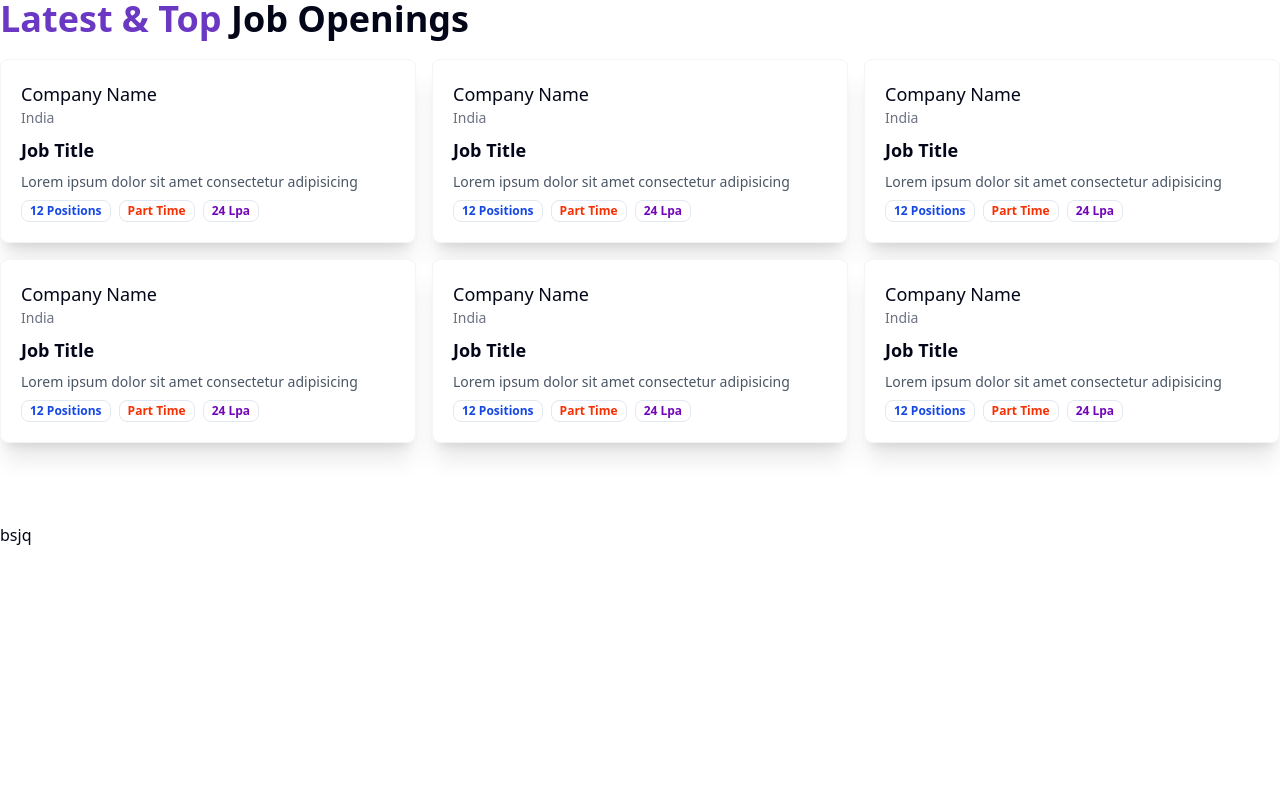
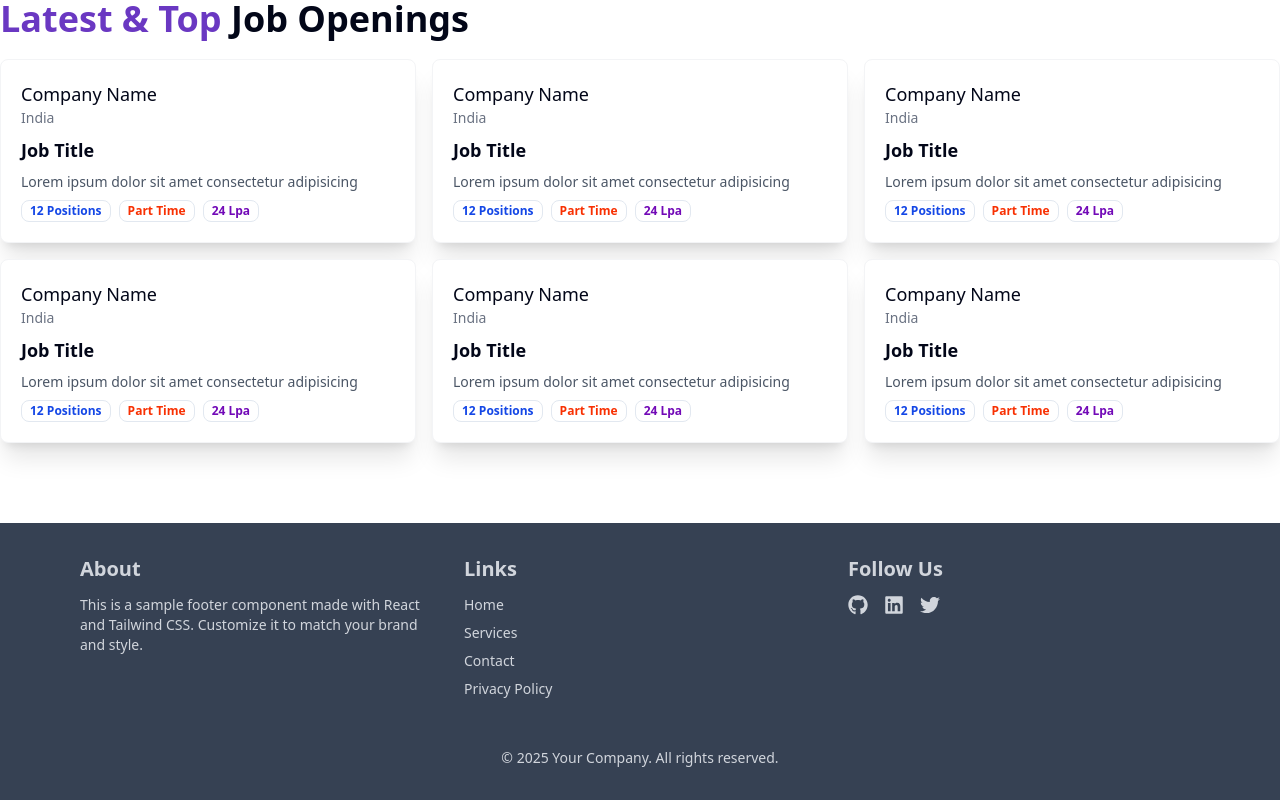
Before and after one commit to aman-singh78/jobPortal-frontend, a React (Vite) app: page / in a window 1280 px wide. Shown: the part 559-1359 px from the top of the page. Before the commit the page ends 1106 px from the top, so only its background shows below. Built offline with nearby package versions, Linux system fonts and the light colour scheme.

Commit message:
implemented footer

```diff
--- a/package.json
+++ b/package.json
@@ -25,6 +25,7 @@
     "next-themes": "^0.4.6",
     "react": "^19.1.0",
     "react-dom": "^19.1.0",
+    "react-icons": "^5.5.0",
     "react-redux": "^9.2.0",
     "react-router-dom": "^7.7.1",
     "sonner": "^2.0.6",
--- a/src/components/Footer.jsx
+++ b/src/components/Footer.jsx
@@ -1,7 +1,68 @@
 import React from "react";
+import { FaGithub, FaLinkedin, FaTwitter } from "react-icons/fa";
 
 const Footer = () => {
-  return <div>bsjq</div>;
+  return (
+    <footer className="bg-gray-700 text-gray-300 py-8 mt-10">
+      <div className="max-w-6xl mx-auto px-4 grid grid-cols-1 sm:grid-cols-3 gap-8">
+        {/* About */}
+        <div>
+          <h3 className="text-xl font-semibold mb-3">About</h3>
+          <p className="text-sm">
+            This is a sample footer component made with React and Tailwind CSS.
+            Customize it to match your brand and style.
+          </p>
+        </div>
+
+        {/* Links */}
+        <div>
+          <h3 className="text-xl font-semibold mb-3">Links</h3>
+          <ul className="space-y-2 text-sm">
+            <li>
+              <a href="#" className="hover:text-white">
+                Home
+              </a>
+            </li>
+            <li>
+              <a href="#" className="hover:text-white">
+                Services
+              </a>
+            </li>
+            <li>
+              <a href="#" className="hover:text-white">
+                Contact
+              </a>
+            </li>
+            <li>
+              <a href="#" className="hover:text-white">
+                Privacy Policy
+              </a>
+            </li>
+          </ul>
+        </div>
+
+        {/* Socials */}
+        <div>
+          <h3 className="text-xl font-semibold mb-3">Follow Us</h3>
+          <div className="flex space-x-4">
+            <a href="#" className="hover:text-white">
+              <FaGithub size={20} />
+            </a>
+            <a href="#" className="hover:text-white">
+              <FaLinkedin size={20} />
+            </a>
+            <a href="#" className="hover:text-white">
+              <FaTwitter size={20} />
+            </a>
+          </div>
+        </div>
+      </div>
+
+      <div className="mt-8 border-t border-gray-700 pt-4 text-center text-sm">
+        &copy; {new Date().getFullYear()} Your Company. All rights reserved.
+      </div>
+    </footer>
+  );
 };
 
 export default Footer;
```
Also changed, not shown: 1 other file (tests, documents, lock files or other folders).
